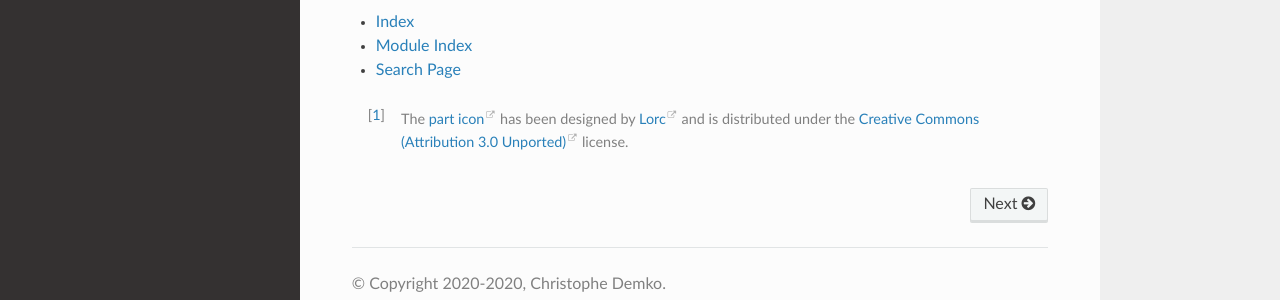
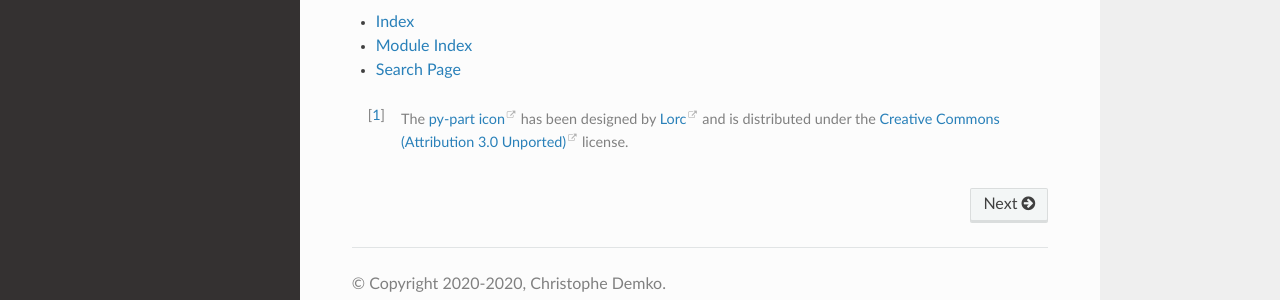
Before and after one commit to chdemko/py-part, a Sphinx documentation site: the page built from docs/index.rst, in a window 1280 px wide and 1038 px high. Shown: the part 685-985 px from the top of the window. Built offline with Sphinx 7.4.7 and the Read the Docs theme 2.0.0, drawn with Linux system fonts in a browser that asks for light colours; pages that are not in the unit, such as notebooks, are missing from menus; the version number is read from the project's files by our own code.

Commit message:
Use py-part in docs

```diff
--- a/docs/index.rst
+++ b/docs/index.rst
@@ -43,7 +43,7 @@
 * :ref:`search`
 
 .. [#logo]
-        The `part icon
+        The `py-part icon
         <https://game-icons.net/1x1/lorc/pie-slice.html>`_
         has been designed by
         `Lorc <http://lorcblog.blogspot.com/>`_ and is distributed
--- a/docs/install/index.rst
+++ b/docs/install/index.rst
@@ -7,14 +7,14 @@
 .. code-block:: console
     :class: admonition
 
-    $ pip install part
+    $ pip install py-part
 
 To upgrade to the most recent release, use
 
 .. code-block:: console
     :class: admonition
 
-    $ pip install --upgrade part
+    $ pip install --upgrade py-part
 
 To upgrade to the current ``develop`` branch, use
 
```
